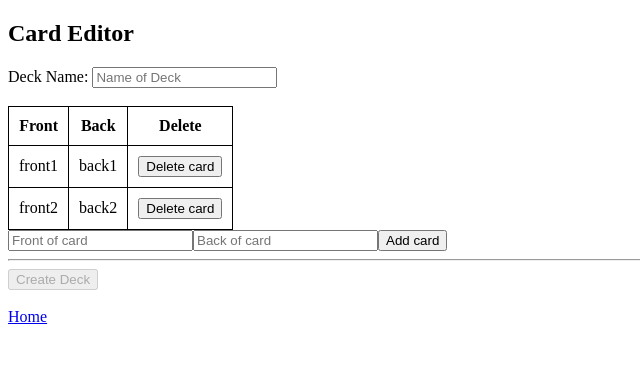
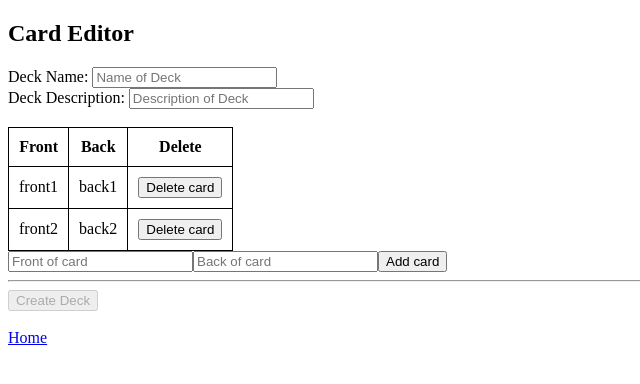
Before and after one commit to mzhao80/Datamatch-Bootcamp, a React (Create React App) app: page /editor in a window 1280 px wide. Shown: the top 384 px of the page, without its empty margins (0-640 px from the left). Built offline with nearby package versions, Linux system fonts and the light colour scheme; no server answers.

Commit message:
Implemented Week 4 description component.

```diff
--- a/src/CardEditor.js
+++ b/src/CardEditor.js
@@ -16,6 +16,7 @@ class CardEditor extends React.Component {
       front: "",
       back: "",
       name: "",
+      description: "",
     };
   }
 
@@ -23,7 +24,7 @@ class CardEditor extends React.Component {
     if (this.state.front.trim() !== "" && this.state.back.trim() !== "") {
       const newCard = { front: this.state.front, back: this.state.back };
       const cards = this.state.cards.slice().concat(newCard);
-      this.setState({ cards, front: "", back: "" });
+      this.setState({ cards, front: "", back: "", description: "" });
     }
   };
 
@@ -40,9 +41,16 @@ class CardEditor extends React.Component {
   createDeck = () => {
     const deckId = this.props.firebase.push("/flashcards").key;
     const updates = {};
-    const newDeck = { cards: this.state.cards, name: this.state.name };
+    const newDeck = {
+      cards: this.state.cards,
+      name: this.state.name,
+      description: this.state.description,
+    };
     updates[`/flashcards/${deckId}`] = newDeck;
-    updates[`/homepage/${deckId}`] = { name: this.state.name };
+    updates[`/homepage/${deckId}`] = {
+      name: this.state.name,
+      description: this.state.description,
+    };
     const onComplete = () => {
       this.props.history.push(`/viewer/${deckId}`);
     };
@@ -72,6 +80,15 @@ class CardEditor extends React.Component {
             onChange={this.handleChange}
             placeholder="Name of Deck"
             value={this.state.name}
+          />
+        </div>
+        <div>
+          Deck Description:{" "}
+          <input
+            name="description"
+            onChange={this.handleChange}
+            placeholder="Description of Deck"
+            value={this.state.description}
           />
         </div>
         <br />
--- a/src/CardViewer.js
+++ b/src/CardViewer.js
@@ -33,6 +33,7 @@ class CardViewer extends React.Component {
     return (
       <div>
         <h2>{this.props.name}</h2>
+        <h3>{this.props.description}</h3>
         <table>
           <tbody>
             <tr>
@@ -63,7 +64,8 @@ const mapStateToProps = (state, props) => {
   const deck = state.firebase.data[props.match.params.deckId];
   const name = deck && deck.name;
   const cards = deck && deck.cards;
-  return { cards: cards, name: name };
+  const description = deck && deck.description;
+  return { cards: cards, name: name, description: description };
 };
 
 export default compose(
--- a/src/Homepage.js
+++ b/src/Homepage.js
@@ -30,6 +30,8 @@ class Homepage extends React.Component {
             <Link to={`/viewer/${deckId}`}>
               {this.props.decks[deckId].name}
             </Link>
+            <br />
+            {this.props.decks[deckId].description}
           </td>
         </tr>
       );
```
